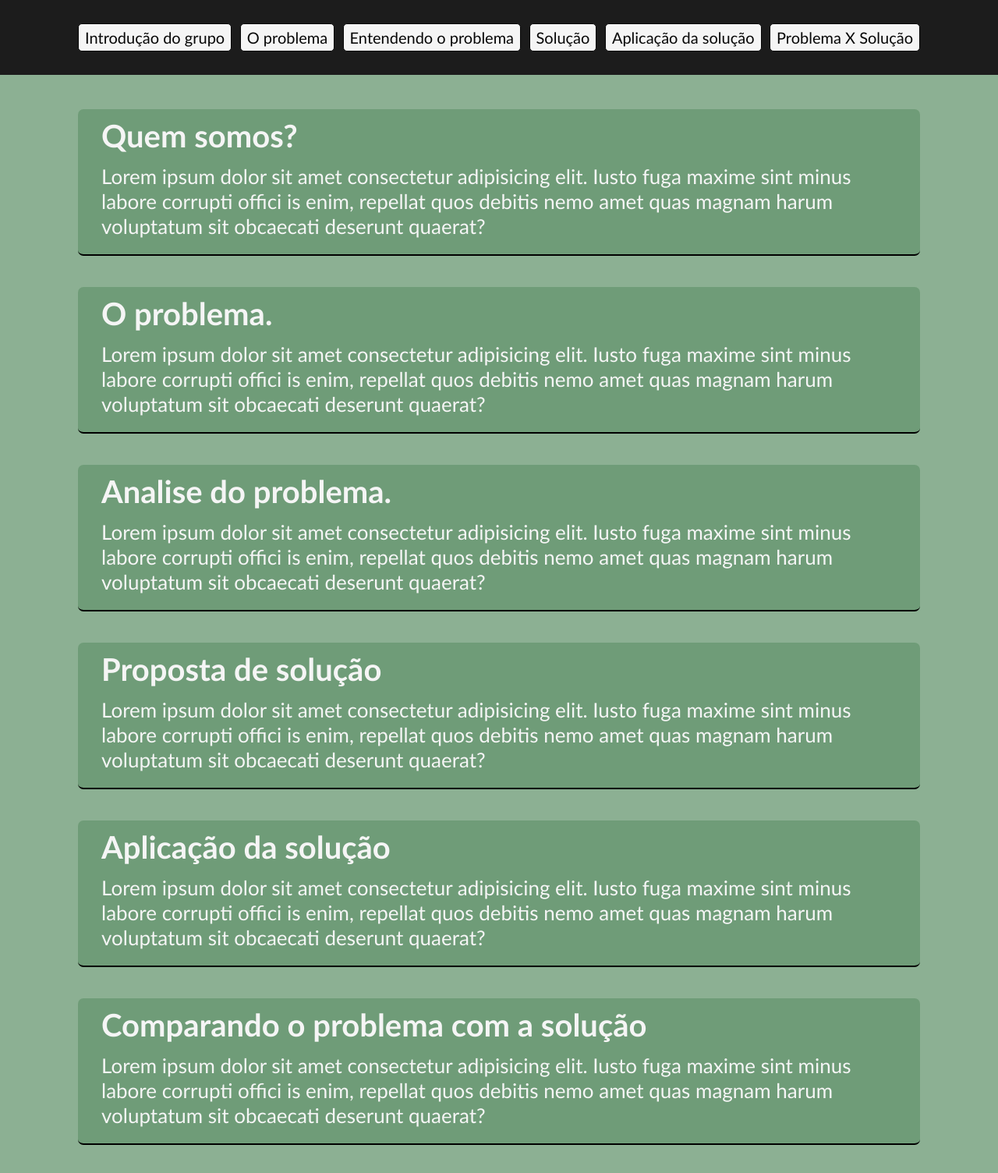
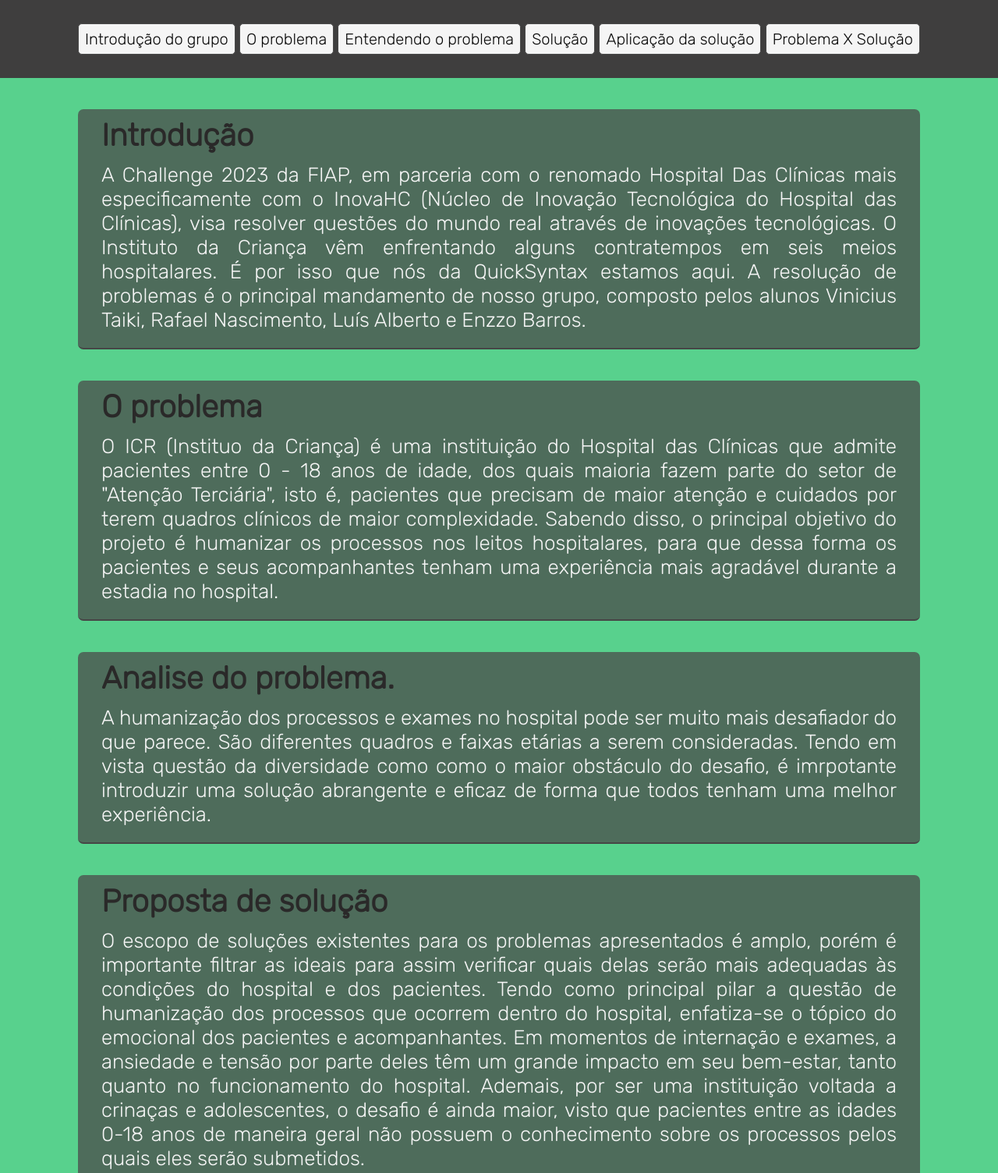
Before and after one commit to taikiidev/challenge2023, a plain HTML site: page challenge/SPRINT1-FRONT-END/front.html in a window 1280 px wide. Shown: the top 1504 px of the page at 78% size. Drawn offline with Linux system fonts and the light colour scheme.

Commit message:
preenchendo conteudo das sections (falta 1)

```diff
--- a/challenge/SPRINT1-FRONT-END/front.html
+++ b/challenge/SPRINT1-FRONT-END/front.html
@@ -5,6 +5,9 @@
     <meta name="viewport" content="width=device-width, initial-scale=1.0">
     <title>Challenge</title>
     <link rel="stylesheet" href="style.css">
+    <link rel="preconnect" href="https://fonts.googleapis.com">
+    <link rel="preconnect" href="https://fonts.gstatic.com" crossorigin>
+    <link href="https://fonts.googleapis.com/css2?family=Rubik:wght@300&display=swap" rel="stylesheet">
 </head>
 <body>
     <header id = 'menu'>
@@ -35,33 +38,52 @@
 
     <div class="container">
         <section id ="section-introducao">
-            <h1>Quem somos?</h1>
-            <p>Lorem ipsum dolor sit amet consectetur adipisicing elit. Iusto fuga maxime sint minus labore corrupti offici
-            is enim, repellat quos debitis nemo amet quas magnam harum voluptatum sit obcaecati deserunt quaerat?</p>
+            <div class = 'div-intro'>
+                <h1>Introdução</h1>
+                <p>A Challenge 2023 da FIAP, em parceria com o renomado Hospital Das Clínicas mais especificamente com o InovaHC (Núcleo de Inovação Tecnológica do Hospital das Clínicas), visa resolver questões do mundo real através de inovações tecnológicas. O Instituto da
+                    Criança vêm enfrentando alguns contratempos em seis meios hospitalares. É por
+                    isso que nós da QuickSyntax estamos aqui. A resolução de problemas é o principal mandamento de nosso grupo, composto pelos alunos Vinicius Taiki, Rafael Nascimento,
+                    Luís Alberto e Enzzo Barros.
+
+                </p>
+            </div>
         </section>
 
         <section id ="section-problema">
-            <h1>O problema.</h1>
-            <p>Lorem ipsum dolor sit amet consectetur adipisicing elit. Iusto fuga maxime sint minus labore corrupti offici
-            is enim, repellat quos debitis nemo amet quas magnam harum voluptatum sit obcaecati deserunt quaerat?</p>
+            <h1>O problema</h1>
+            <p>O ICR (Instituo da Criança) é uma instituição do Hospital das Clínicas que admite pacientes entre 0 - 18 anos de idade, dos quais maioria fazem parte do setor
+                de "Atenção Terciária", isto é, pacientes que precisam de maior atenção e cuidados por terem quadros clínicos de maior complexidade. Sabendo disso, o principal
+                objetivo do projeto é humanizar os processos nos leitos hospitalares, para que dessa forma os pacientes e seus acompanhantes tenham uma experiência mais agradável
+                durante a estadia no hospital. </p>
         </section>
 
         <section id ="section-entendimento">
             <h1>Analise do problema.</h1>
-            <p>Lorem ipsum dolor sit amet consectetur adipisicing elit. Iusto fuga maxime sint minus labore corrupti offici
-            is enim, repellat quos debitis nemo amet quas magnam harum voluptatum sit obcaecati deserunt quaerat?</p>
+            <p> A humanização dos processos e exames no hospital pode ser muito mais desafiador do que parece. São diferentes quadros e faixas etárias a serem consideradas.
+                Tendo em vista questão da diversidade como como o maior obstáculo do desafio, é imrpotante introduzir uma solução abrangente e eficaz de forma que todos tenham
+                uma melhor experiência.
+            </p>
         </section>
 
         <section id ="section-solucao">
             <h1>Proposta de solução</h1>
-            <p>Lorem ipsum dolor sit amet consectetur adipisicing elit. Iusto fuga maxime sint minus labore corrupti offici
-            is enim, repellat quos debitis nemo amet quas magnam harum voluptatum sit obcaecati deserunt quaerat?</p>
+            <p>O escopo de soluções existentes para os problemas apresentados é amplo, porém é importante filtrar as ideais para assim verificar quais delas serão mais adequadas
+                às condições do hospital e dos pacientes. Tendo como principal pilar a questão de humanização dos processos que ocorrem dentro do hospital, enfatiza-se o tópico do
+                emocional dos pacientes e acompanhantes. Em momentos de internação e exames, a ansiedade e tensão por parte deles têm um grande impacto em seu bem-estar, tanto quanto no funcionamento
+                do hospital. Ademais, por ser uma instituição voltada a crinaças e adolescentes, o desafio é ainda maior, visto que pacientes entre as idades 0-18 anos de maneira geral não
+                possuem o conhecimento sobre os processos pelos quais eles serão submetidos.
+            </p>
         </section>
 
         <section id ="section-aplicacao">
             <h1>Aplicação da solução</h1>
-            <p>Lorem ipsum dolor sit amet consectetur adipisicing elit. Iusto fuga maxime sint minus labore corrupti offici
-            is enim, repellat quos debitis nemo amet quas magnam harum voluptatum sit obcaecati deserunt quaerat?</p>
+            <p> Visando a praticidade e fácil acesso a informação, o nosso projeto é aprimorar uma antiga iniciativa do ICR. A forma mais eficaz de dimiuir tensão e ansiedade
+                dos pacientes e acompanhantes durante internações e exames é fornecer informações de maneira lúdica aos pacientes, para que eles possam assim entender e ficarem
+                mais tranquilos sobre os exames. Em abril de 2017, uma iniciativa idealizada por Aide Mitie Kudo visava justamente facilitar a circulação de informações de exames e processos
+                hospitalares aos pequenos pacientes do ICR, através do manual lúdico-didático "Pedrinho no HC". A intenção do QuickSyntax é apoiar a ideia da informação aos jovens pacientes, enriquecendo
+                a ideia inical e a transferindo do papel para o digital, visto que 96% das crianças de 9 a 17 anos acessam a internet todos os dias de acordo com uma pesquisa efetuada pelea TIC
+                Kids Online Brasil 2022.
+            </p>
         </section>
 
         <section id ="section-comparacao">
--- a/challenge/SPRINT1-FRONT-END/style.css
+++ b/challenge/SPRINT1-FRONT-END/style.css
@@ -14,13 +14,14 @@ body {
     display: flex;
     justify-content: center;
     flex-direction: column;
-    background-color: rgba(102, 150, 111, 0.75);
+    background-color: #58d18d;
+    font-family: 'Rubik', sans-serif;
 
-    font-family: 'Trebuchet MS', 'Lucida Sans Unicode', 'Lucida Grande', 'Lucida Sans', Arial, sans-serif;
+
 }
 
 header{
-    background-color: #1c1c1c;
+    background-color: #3f3e3e;
     width: 100%;
     position: fixed  ;
     top: 0;
@@ -41,10 +42,10 @@ ul{
 }
 
 li{
-    border: 1px solid #070707;
+    border: 1px solid #4b4b4b;
     list-style: none;
     text-align: center;
-    padding: 5px 8px;
+    padding: 7px 8px;
     background-color: whitesmoke    ;
     border-radius: 5px;
     cursor: pointer;
@@ -60,55 +61,56 @@ li{
 
 p {
     font-size: 26px;
+    text-align: justify;
 }
 
 
 #section-introducao {
     scroll-margin-top: 110px ;
     margin-top: 40px;
-    border-bottom: 2px solid black;
+    border-bottom: 2px solid rgb(70, 70, 70);
     border-radius: 7px;
-    background-color: rgba(102, 150, 111, 0.75);
+    background-color: rgba(75, 75, 75, 0.75);
     padding: 10px 30px 20px;
 }
 
 #section-problema {
     scroll-margin-top: 110px ;
-    border-bottom: 2px solid black;
+    border-bottom: 2px solid  rgb(70, 70, 70);
     border-radius: 7px;
-    background-color: rgba(102, 150, 111, 0.75);
+    background-color: rgba(75, 75, 75, 0.75);
     padding: 10px 30px 20px;
 }
 
 #section-entendimento {
     scroll-margin-top: 110px ;
-    border-bottom: 2px solid black;
+    border-bottom: 2px solid  rgb(70, 70, 70);
     border-radius: 7px;
-    background-color: rgba(102, 150, 111, 0.75);
+    background-color: rgba(75, 75, 75, 0.75);
     padding: 10px 30px 20px;
 }
 
 #section-solucao {
     scroll-margin-top: 110px ;
-    border-bottom: 2px solid black;
+    border-bottom: 2px solid  rgb(70, 70, 70);
     border-radius: 7px;
-    background-color: rgba(102, 150, 111, 0.75);
+    background-color: rgba(75, 75, 75, 0.75);
     padding: 10px 30px 20px;
 }
 
 #section-aplicacao {
     scroll-margin-top: 110px ;
-    border-bottom: 2px solid black;
+    border-bottom: 2px solid  rgb(70, 70, 70);
     border-radius: 7px;
-    background-color: rgba(102, 150, 111, 0.75);
+    background-color: rgba(75, 75, 75, 0.75);
     padding: 10px 30px 20px;
 }
 
 #section-comparacao {
     scroll-margin-top: 110px ;
-    border-bottom: 2px solid black;
+    border-bottom: 2px solid  rgb(70, 70, 70);
     border-radius: 7px;
-    background-color: rgba(102, 150, 111, 0.75);
+    background-color:rgba(75, 75, 75, 0.75);
     padding: 10px 30px 20px;
 }
 
@@ -116,4 +118,5 @@ p {
 h1 {
     font-size: 40px;
     margin-bottom: 12px;
+    color: rgb(42, 41, 41);
 }
```
